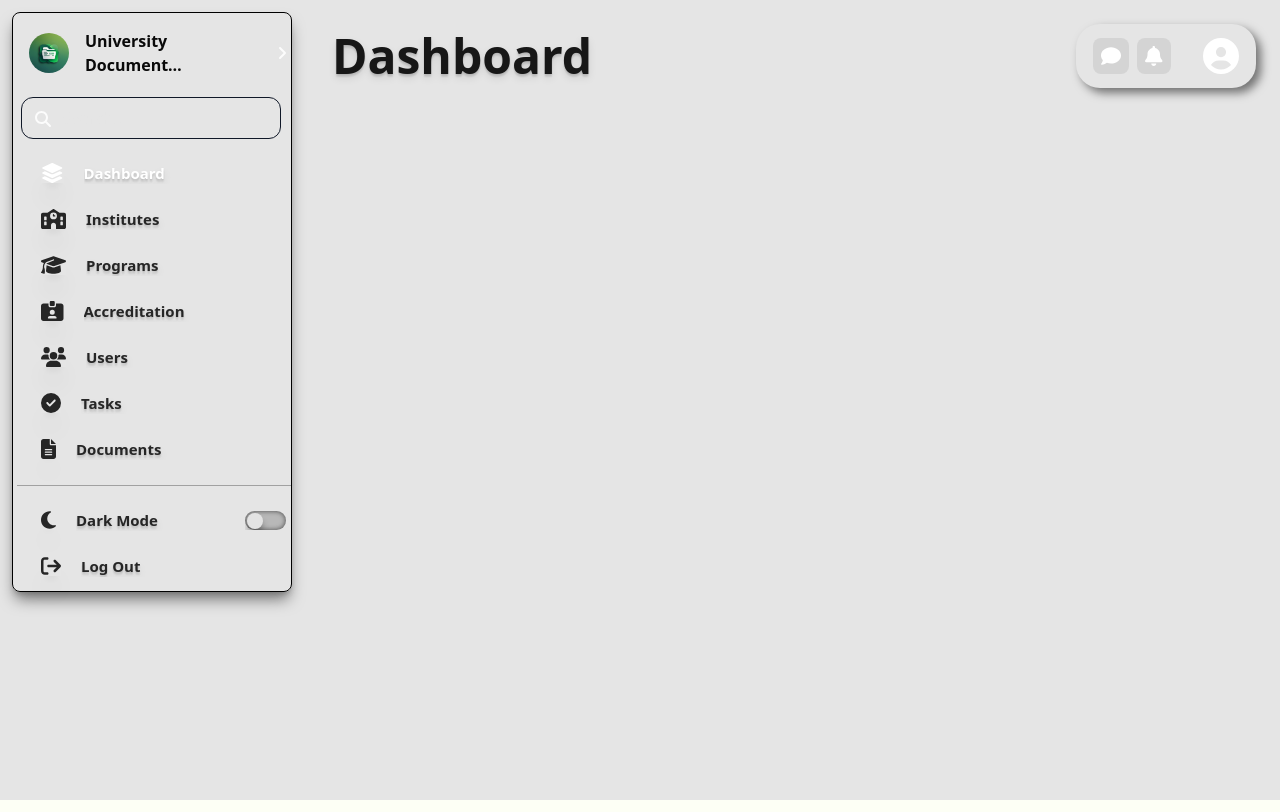
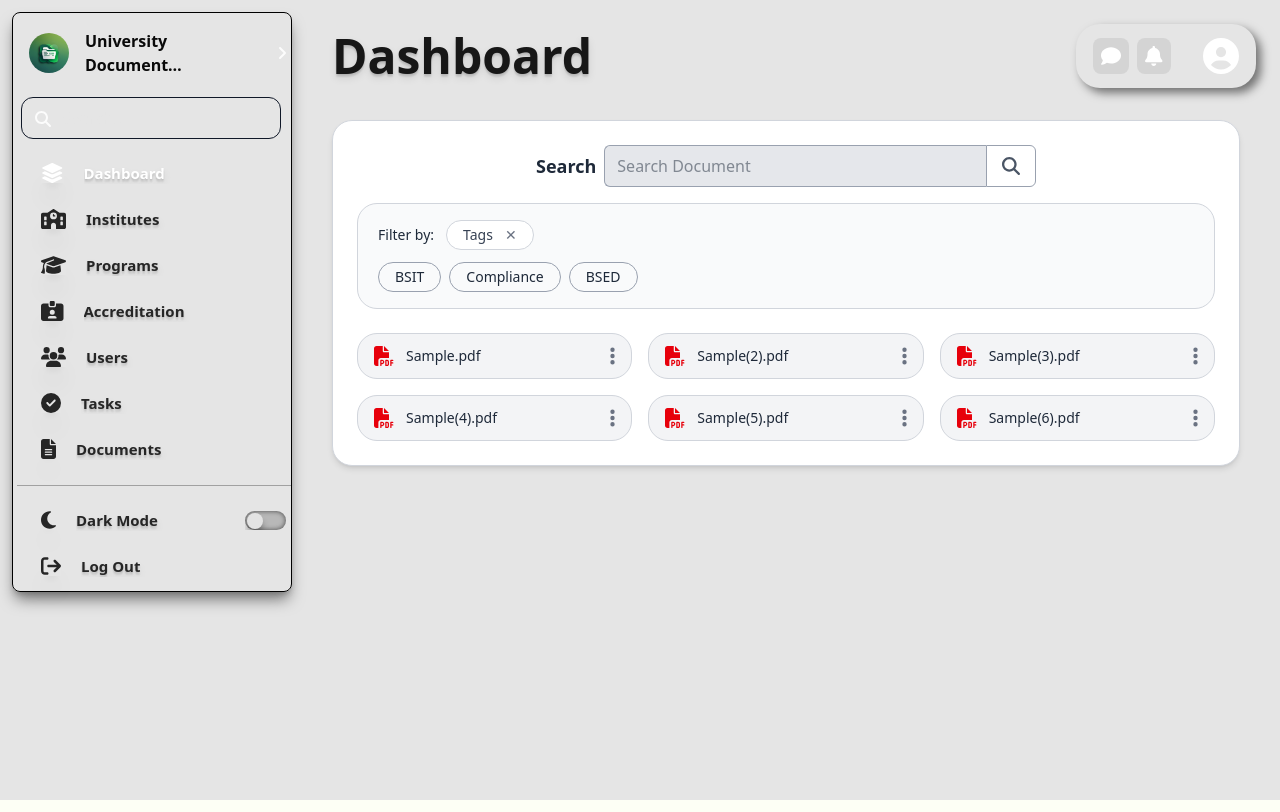
Before and after one commit to am-not-a-coder/Capstone-Project, a React (Vite) app: page /Documents in a window 1280 px wide. Built offline with nearby package versions, Linux system fonts and the light colour scheme.

Commit message:
documents ui

```diff
--- a/package.json
+++ b/package.json
@@ -15,13 +15,13 @@
     "@fortawesome/free-regular-svg-icons": "^6.7.2",
     "@fortawesome/free-solid-svg-icons": "^6.7.2",
     "@fortawesome/react-fontawesome": "^0.2.2",
-    "@tailwindcss/vite": "^4.1.8",
+    "@tailwindcss/vite": "^4.1.10",
     "react": "^19.1.0",
     "react-dom": "^19.1.0",
     "react-icons": "^5.5.0",
     "react-router-dom": "^7.6.2",
     "styled-components": "^6.1.18",
-    "tailwindcss": "^4.1.8"
+    "tailwindcss": "^4.1.10"
   },
   "devDependencies": {
     "@eslint/js": "^9.25.0",
--- a/src/pages/Documents.jsx
+++ b/src/pages/Documents.jsx
@@ -1,12 +1,142 @@
-//for imports
-
+import {
+  faMagnifyingGlass,
+  faEllipsisVertical,
+  faFilePdf
+} from '@fortawesome/free-solid-svg-icons';
+import { FontAwesomeIcon } from '@fortawesome/react-fontawesome';
+import { useState } from "react";
 
 const Documents = () => {
-    return(
-        <main  className="flex-1 p-4 h-full col-span-4 row-span-4 col-start-2 row-start-2 overflow-y-auto">
+  // State for live input from the search bar
+  const [input, setInput] = useState("");
 
-        </main>
-    )
+  // State that triggers actual filtering (when user press Enter or clicks Search)
+  const [searchTerm, setSearchTerm] = useState("");
+
+  const filterTags = ["BSIT", "Compliance", "BSED"];
+
+  // State to hold tags
+  const [tags, setTags] = useState(filterTags);
+
+  // Sample list of uploaded files
+  const uploadedFiles = [
+    "Sample.pdf",
+    "Sample(2).pdf",
+    "Sample(3).pdf",
+    "Sample(4).pdf",
+    "Sample(5).pdf",
+    "Sample(6).pdf",
+  ];
+
+  // Filters the files based on searchTerm (case-insensitive)
+  const filteredFiles = uploadedFiles.filter((file) =>
+    file.toLowerCase().includes(searchTerm.toLowerCase())
+  );
+
+  // Updates the actual searchTerm when search button is clicked or Enter is pressed
+  const handleSearch = () => {
+    setSearchTerm(input.trim()); // remove extra spaces
+  };
+
+  // Function to clear all tags when ✕ button is clicked
+  const handleClearTags = () => {
+  setTags([]); // Removes all tags
+  };
+
+  return (
+    <main className="flex-1 p-6 h-full col-span-4 row-span-4 col-start-2 row-start-2 overflow-y-auto font-sans text-gray-800">
+      {/* Outer container for the document panel */}
+      <div className="border border-gray-300 rounded-[20px] max-w-[950px] mx-auto bg-white shadow-md p-6">
+
+        {/* Search Bar Section */}
+        <div className="flex max-w-[500px] items-center mx-auto mb-4">
+          <label className="text-lg font-semibold mr-2">Search</label>
+
+          {/* Input field for typing search query */}
+          <input
+            type="text"
+            placeholder="Search Document"
+            className="flex-grow px-3 py-2 text-base bg-gray-200 border border-gray-400 border-r-0 rounded-l-md focus:outline-none focus:ring-2 focus:ring-blue-300 transition"
+            value={input}
+            onChange={(e) => setInput(e.target.value)}
+            onKeyDown={(e) => {
+              if (e.key === "Enter") handleSearch(); // trigger search on Enter key
+            }}
+          />
+
+          {/* Button to trigger search when clicked */}
+          <button
+            className="px-6 w-[45px] h-[42px] flex items-center justify-center border border-gray-400 rounded-r-md cursor-pointer hover:bg-gray-300 transition"
+            onClick={handleSearch}
+          >
+            <FontAwesomeIcon icon={faMagnifyingGlass} className="text-gray-600 text-lg" />
+          </button>
+        </div>
+
+        {/* Filter Tags Section */}
+        <div className="border border-gray-300 bg-gray-50 rounded-[20px] px-5 py-4">
+
+          {/* Header + removable tag chip (inline using flex) */}
+          <div className="flex flex-wrap items-center gap-3 mb-3">
+            <p className="text-sm font-medium">Filter by:</p>
+
+            {/* Example selected filter with remove "✕" */}
+            <div className="inline-block text-sm bg-white text-gray-700 border border-gray-300 px-4 py-1 rounded-full">
+              Tags
+              <button className="ml-3 text-sm text-gray-500 cursor-pointer hover:text-red-600"
+              onClick={handleClearTags}
+              >✕</button>
+            </div>
+          </div>
+
+          {/* Filter tags buttons */}
+          <div className="flex flex-wrap gap-2 items-center">
+            {tags.map((tag) => (
+              <div
+                key={tag}
+                className="text-sm border border-gray-400 px-4 py-1 rounded-full cursor-pointer hover:bg-gray-200"
+              >
+                {tag}
+              </div>
+            ))}
+
+          </div>
+
+        </div>
+
+        {/* Grid for displaying filtered documents */}
+        <div className="grid grid-cols-3 gap-4 mt-6">
+          {filteredFiles.length > 0 ? (
+            // Render each matched file
+            filteredFiles.map((file, index) => (
+              <div
+                key={index}
+                className="border border-gray-300 bg-gray-100 rounded-[20px] px-4 py-3 flex justify-between items-center hover:shadow transition"
+              >
+                <div className="flex items-center space-x-3">
+                  {/* Icon for PDF */}
+                  <FontAwesomeIcon icon={faFilePdf} className="text-red-600 text-xl cursor-pointer" />
+
+                  {/* Filename */}
+                  <span className="hover:underline cursor-pointer text-sm font-medium">
+                    {file}
+                  </span>
+                </div>
+
+                {/* Menu icon (⋮) */}
+                <FontAwesomeIcon icon={faEllipsisVertical} className="text-gray-500 text-xl hover:text-black cursor-pointer" />
+              </div>
+            ))
+          ) : (
+            // Message when no files found
+            <div className="col-span-3 flex justify-center items-center py-10">
+                <p className="text-gray-500 text-base italic font-semibold">No documents found</p>
+            </div>
+          )}
+        </div>
+      </div>
+    </main>
+  );
 };
 
 export default Documents;
```
Also changed, not shown: 1 other file (tests, documents, lock files or other folders).
